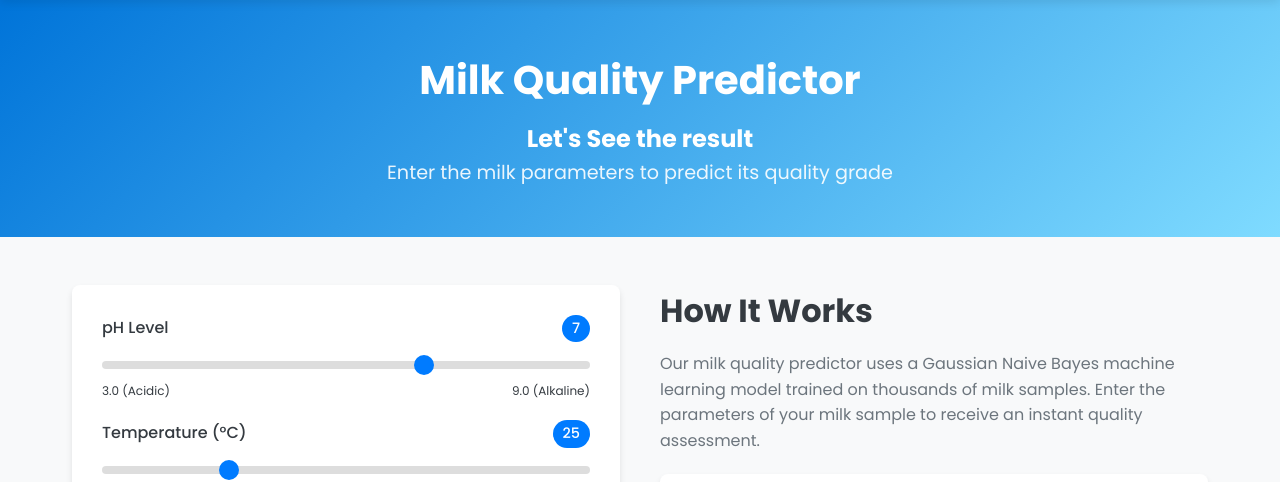
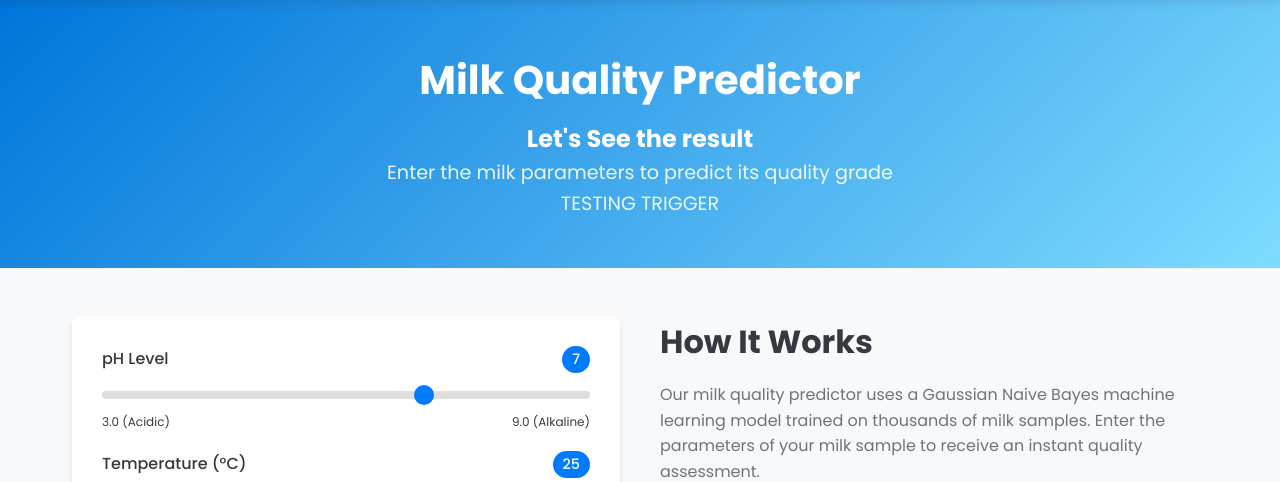
Before and after one commit to Atul-728/Machine_Learning_Docker_Jenkins, a Flask app: page /predictor in a window 1280 px wide. Shown: the part 72-554 px from the top of the page. Run offline with Flask 2, Linux system fonts and the light colour scheme.

Commit message:
TRIGGER CHECK

```diff
--- a/templates/predictor.html
+++ b/templates/predictor.html
@@ -62,10 +62,12 @@
     <h1>Milk Quality Predictor</h1>
     <h2>Let's See the result</h2>
     <p>Enter the milk parameters to predict its quality grade</p>
+    <p>TESTING TRIGGER</p>
 </section>
 <section class="predictor-container">
     <div class="predictor-form-container">
         <form id="predictor-form" method="POST" class="predictor-form">
+
             <div class="form-group">
                 <label for="pH">pH Level <span class="param-value" id="pHValue">7.0</span></label>
                 <input type="range" id="pH" name="pH" min="3" max="9" step="0.1" value="7.0" class="form-range">
```
